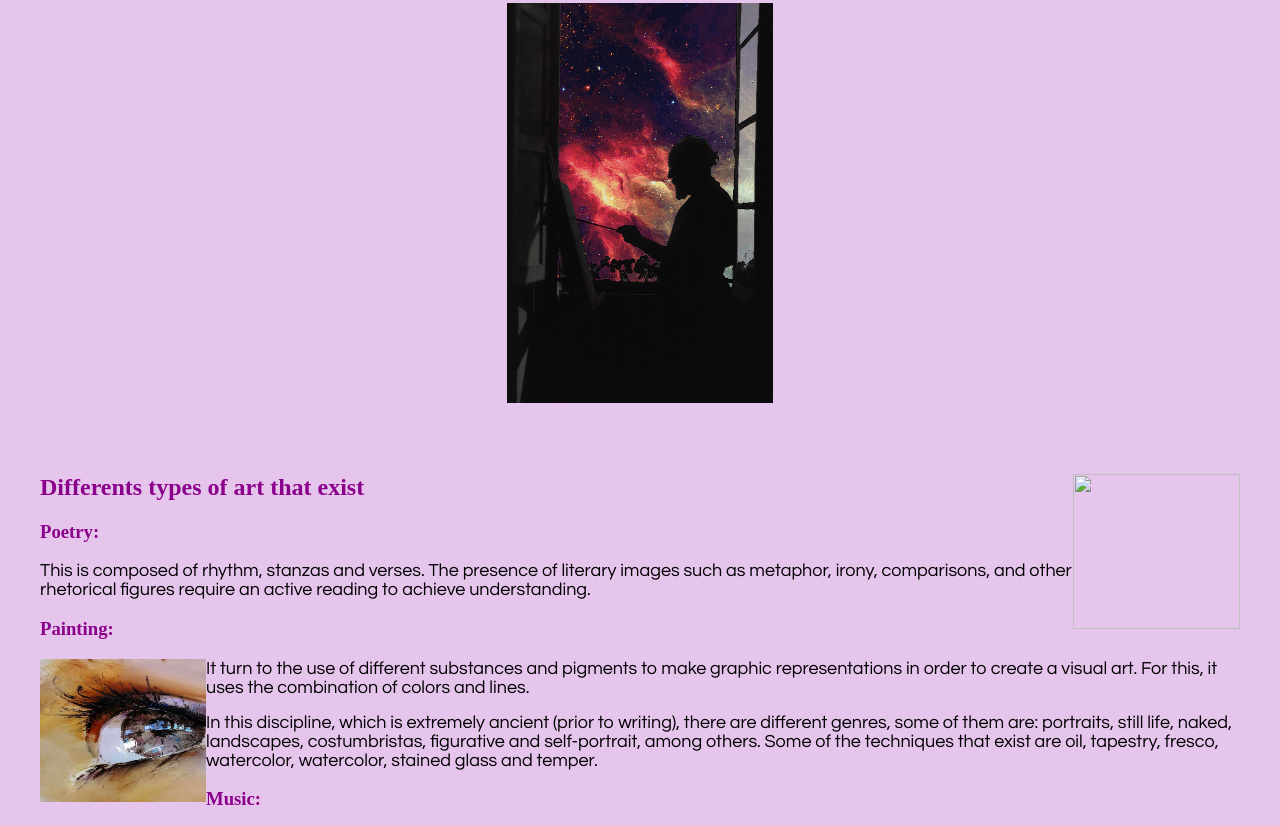
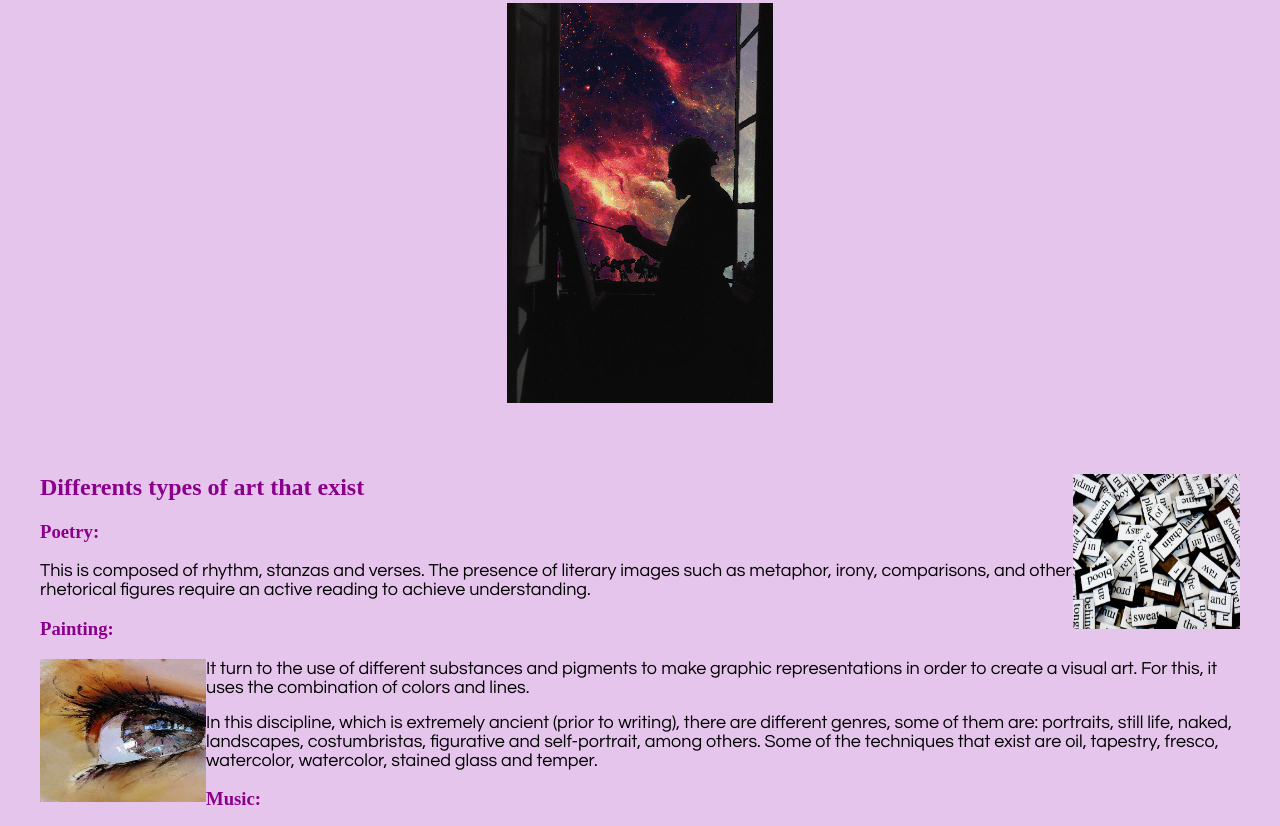
Before and after one commit to Arantza-Mg/Arantza-Mg.github.io, a plain HTML site: page index.html in a window 1280 px wide. Shown: the part 418-1244 px from the top of the page. Drawn offline with Linux system fonts and the light colour scheme.

Commit message:
Update index.html

```diff
--- a/index.html
+++ b/index.html
@@ -31,7 +31,7 @@
 	</p>
 	<div align="center"><img src="painting-art-animated-gif-9.gif" with="800" height="400" alt=""></img><!-- Here you will use images, videos, hyperlinks and text to inform us about your favorite topic --></div>
 <h2>&nbsp;</h2>
-<h2>Differents types of art that exist<font face="century gothic" size="+1"><img src="Evidence 3.Info. Tech/poetry.jpg"  width="167" height="155" align="right"></img></font></h2>
+<h2>Differents types of art that exist<font face="century gothic" size="+1"><img src="poetry.jpg"  width="167" height="155" align="right"></img></font></h2>
 <h3>Poetry:</h3><p align="left"><font face="century gothic" size="+1">
 		This is composed of rhythm, stanzas and verses. The presence of literary images such as metaphor, irony, comparisons, and other rhetorical figures require an active reading to achieve understanding. </font>
 	</p>
```
